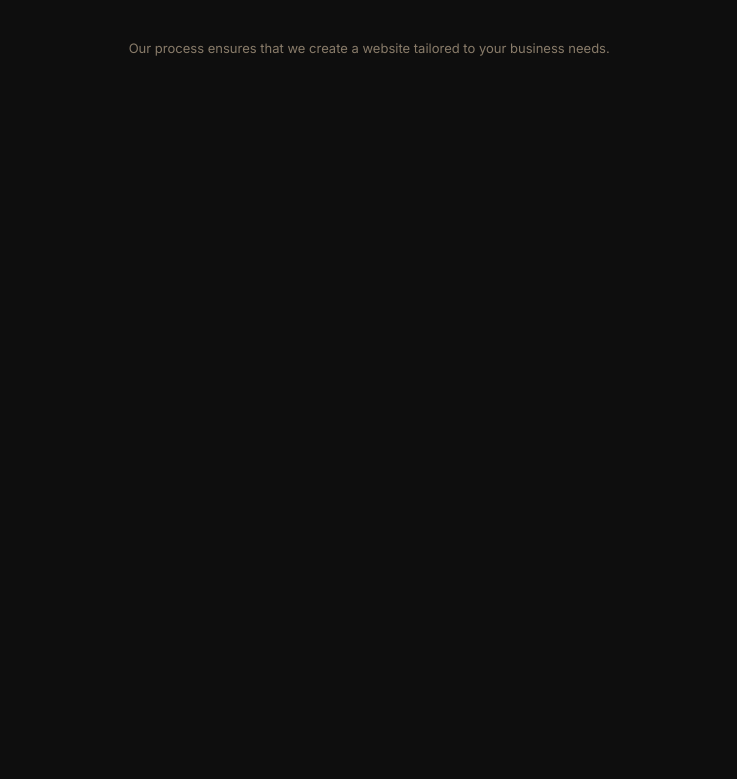
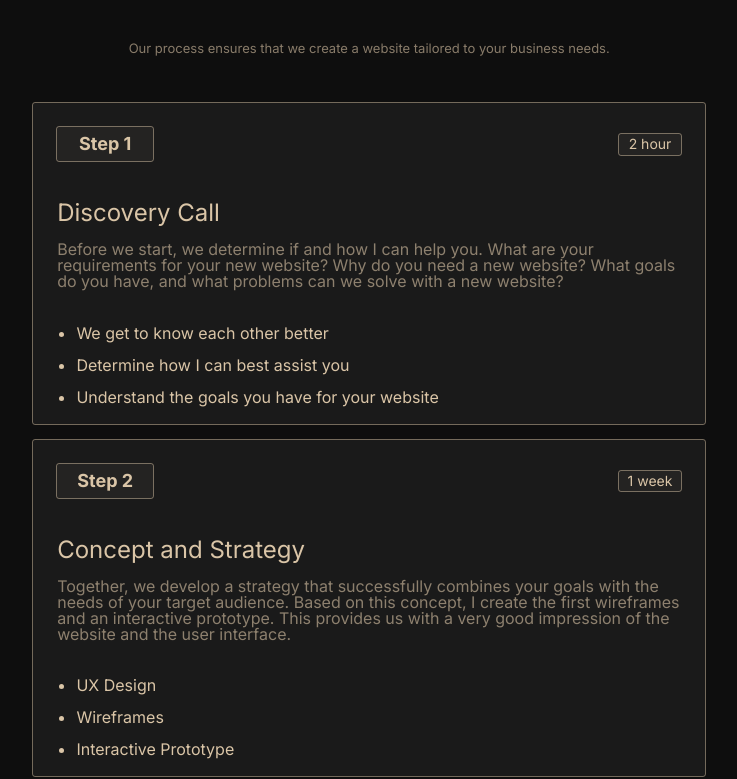
Before and after one commit to Nishan9925/Portfolio, a React (Vite) app: page / in a window 1280 px wide. Shown: the part 681-1460 px from the top of the page, without its empty margins (258-995 px from the left). Before the commit the page ends 800 px from the top, so only its background shows below. Built offline with nearby package versions, Linux system fonts and the light colour scheme.

Commit message:
changed and deleted the comments for card

```diff
--- a/src/pages/Home.jsx
+++ b/src/pages/Home.jsx
@@ -13,7 +13,7 @@ import {
   HomeTextsRightBtn,
   HomeCardTitle,
 } from "../assets/styles/home/home.styles";
-// import Cardui from "../components/CardUI";
+import Cardui from "../components/Card";
 
 
 
@@ -100,7 +100,7 @@ function Home() {
           </HomeCardSubTitle>
         </HomeCardTitleWrapper>
         <HomeCardContent>
-          {/* {cards.map((card, id) => (
+          {cards.map((card, id) => (
             <Cardui
               key={id}
               title={card.title}
@@ -111,7 +111,7 @@ function Home() {
               summary2={card.summary2}
               summary3 = {card.summary3}
             />
-          ))} */}
+          ))}
         </HomeCardContent>
       </HomeCards>
     </HomeWrapper>
```
Also changed, not shown: src/components/Card.jsx (renamed from src/components/CardUI.jsx).
